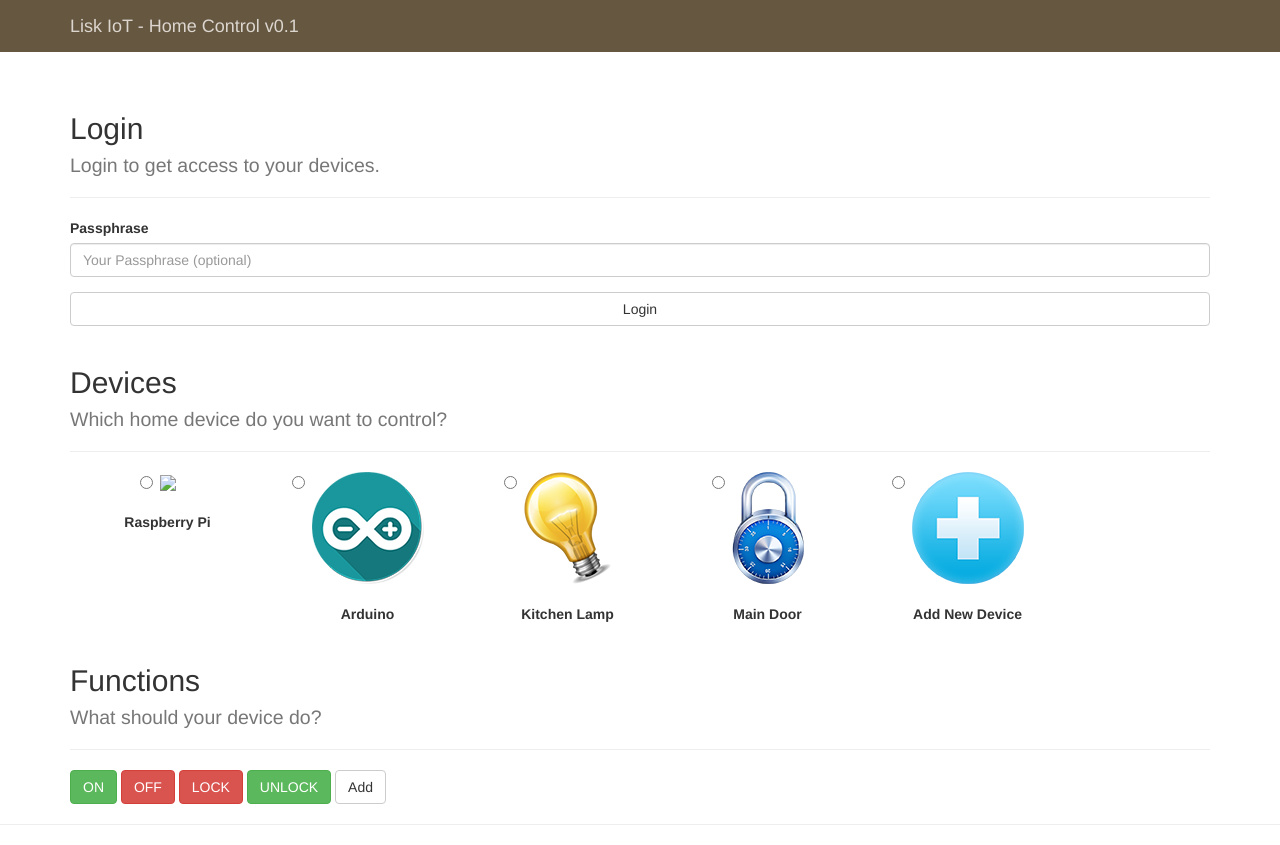
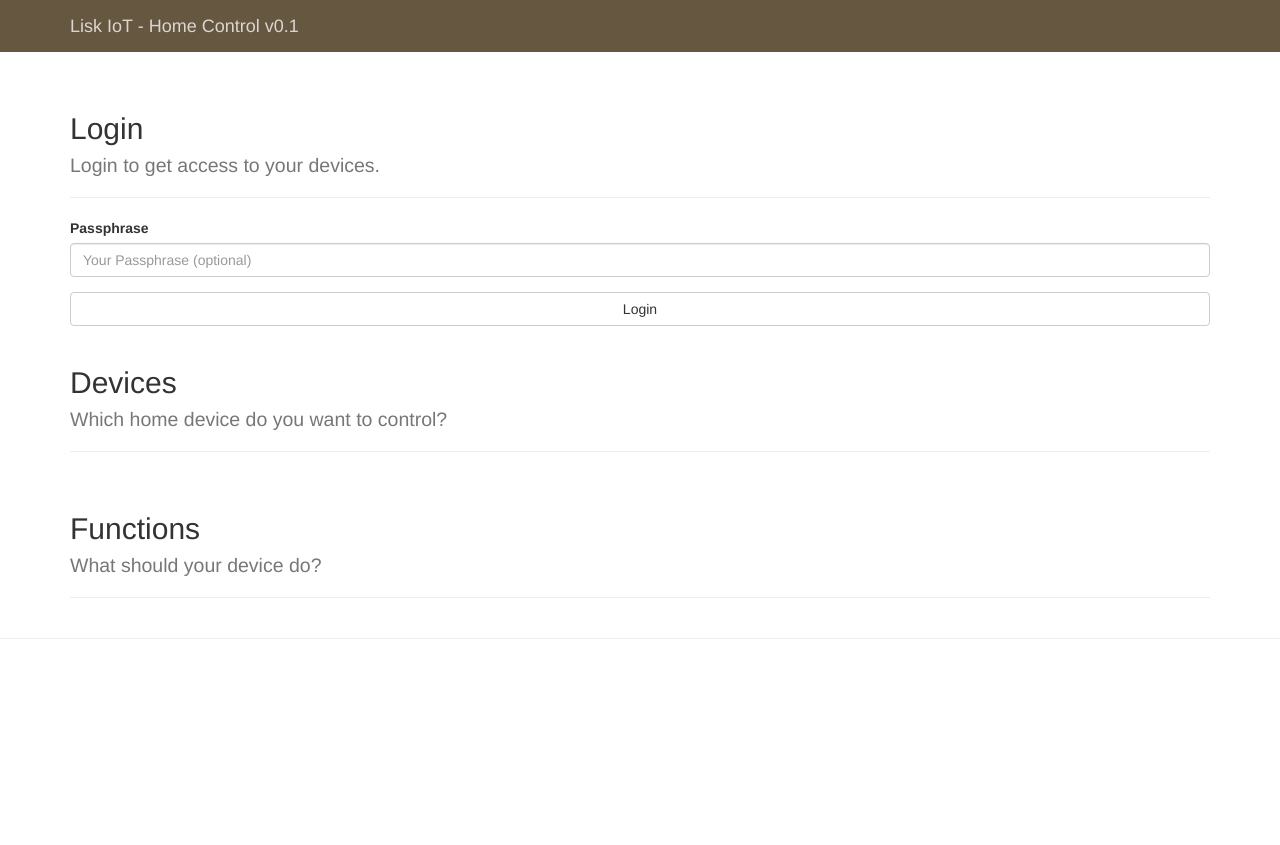
Before and after one commit to cloudzombie/iot1Dapp, a website: page public/index.html in a window 1280 px wide. After the commit the page ends 800 px from the top, so only its background shows below. Drawn offline with Linux system fonts and the light colour scheme.

Commit message:
Update index.html

```diff
--- a/public/index.html
+++ b/public/index.html
@@ -61,40 +61,21 @@
       </div>
 
     <!-- 2. Choose your device -->
-      <div class="col-xs-12 col-sm-12 col-md-12">
+      <div class="col-xs-12 col-sm-12 col-md-12" id="showDevices">
         <div class="page-header">
           <h2>Devices<br><small>Which home device do you want to control?</small></h2>
         </div>
-        <form name="deviceSelect">
-          <label class="col-xs-2 radio-inline text-center">
-            <input type="radio" name="raspberryPi" id="inlineRadio1" value="1"> <img src="images/raspi.png"> <br><br><strong>Raspberry Pi</strong>
-          </label>
-          <label class="col-xs-2 radio-inline text-center">
-            <input type="radio" name="arduino" id="inlineRadio2" value="2"> <img src="images/arduino.png"><br><br><strong>Arduino</strong>
-          </label>
-          <label class="col-xs-2 radio-inline text-center">
-            <input type="radio" name="lamp" id="inlineRadio2" value="3"> <img src="images/lamp.png"><br><br><strong>Kitchen Lamp</strong>
-          </label>
-          <label class="col-xs-2 radio-inline text-center">
-            <input type="radio" name="mainDoor" id="inlineRadio2" value="4"> <img src="images/lock.png"><br><br><strong>Main Door</strong>
-          </label>
-          <label class="col-xs-2 radio-inline text-center">
-            <input type="radio" name="newDevice" id="inlineRadio2" value="5"> <img src="images/add.png"><br><br><strong>Add New Device</strong>
-          </label>
+        <form id="devices">
         </form>
       </div>
 
     <!-- 3. Choose the device option, Raspi/Arduino: Turn off, Lamp: turn on/off, Lock: Open/Close -->
-      <div class="col-xs-12 col-sm-12 col-md-12">
+      <div class="col-xs-12 col-sm-12 col-md-12" id="showFunctions">
         <div class="page-header">
           <h2>Functions<br><small>What should your device do?</small></h2>
         </div>
-        <form name="functionSelect">
-          <button type="button" id="submit" class="btn btn-success">ON</button>
-          <button type="button" id="submit" class="btn btn-danger">OFF</button>
-          <button type="button" id="submit" class="btn btn-danger">LOCK</button>
-          <button type="button" id="submit" class="btn btn-success">UNLOCK</button>
-          <button type="button" id="submit" class="btn btn-default">Add</button>
+        <form id="functions">
+
         </form>
       </div>
     </div>
```
